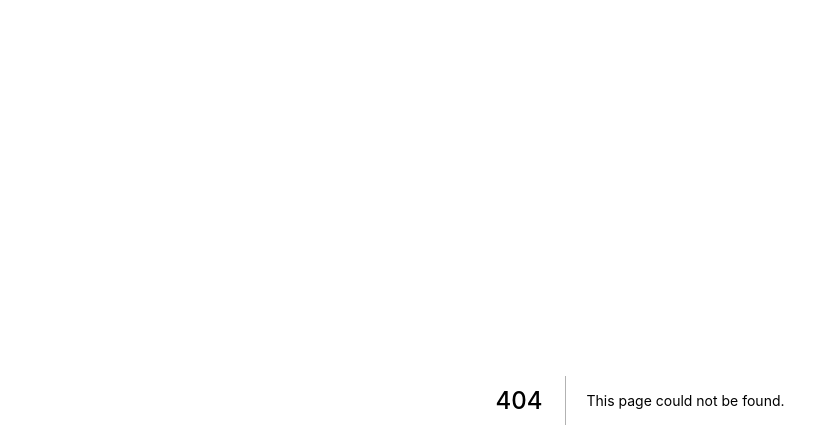
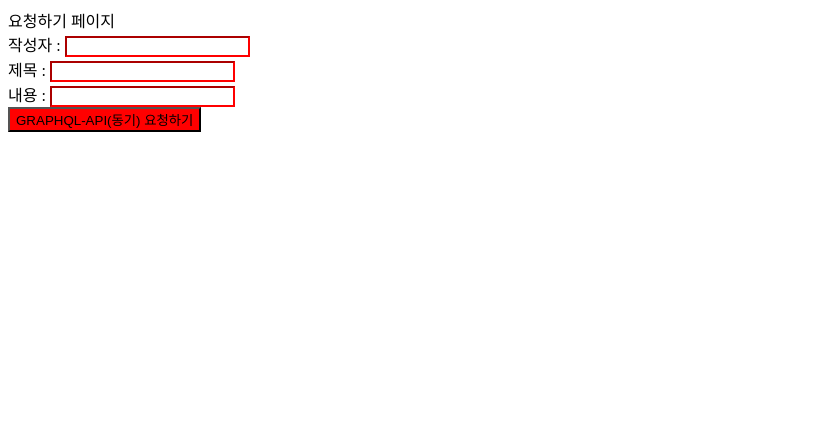
Before and after one commit to Sn-bow/code_for_study, a Next.js app: page /08-05-board/new in a window 1280 px wide. Before the commit this address had no page. Shown: the top 448 px of the page, without its empty margins (0-839 px from the left). Built offline with nearby package versions, Linux system fonts and the light colour scheme.

Commit message:
section04 - 08

```diff
--- /dev/null
+++ b/pages/08-05-board/new/index.js
@@ -0,0 +1,10 @@
+import BoardWrite from '../../../src/components/units/board/08-write/BoardWrite.container'
+//BoardWrite.container
+const GraphqlMutationInputPage = () => {
+
+    return (
+        <BoardWrite isEdit={false} />
+    )
+}
+
+export default GraphqlMutationInputPage
--- /dev/null
+++ b/src/components/units/board/08-write/BoardWrite.container.js
@@ -0,0 +1,97 @@
+import { useState } from 'react'
+import { useRouter } from 'next/router'
+import { useMutation } from '@apollo/client'
+import BoardWriteUI from './BoardWrite.presenter'
+import { CREATE_BOARD, UPDATE_BOARD } from './BoardWrite.queries'
+
+const BoardWrite = ({ isEdit }) => {
+    const router = useRouter()
+    const [myColor, setMyColor] = useState(false)
+
+    const [writer, setWriter] = useState("")
+    const [title, setTitle] = useState("")
+    const [contents, setContents] = useState("")
+
+    const [나의함수] = useMutation(CREATE_BOARD)
+    const [updateBoard] = useMutation(UPDATE_BOARD)
+
+    // apollo client 에서 변수를 사용하는 법
+    const onClickSubmit = async () => {
+        // const writer = "qqq" // 이 함수에 있으면 현재 스코프
+        const result = await 나의함수({
+            variables: { // variables 이게 $ 역할을 해줌  $writer -> variables: writer: "들어올 변수 값" || writer: {변수}
+                writer: writer, // 이 함수에 없으면 스코프 체인을 통해서 위 함수에서 찾음
+                title: title,
+                contents: contents
+            }
+        })
+        console.log(result)
+        alert(result.data.createBoard.message)
+        router.push(`/08-05-board/${result.data.createBoard.number}`)
+    }
+
+    const onClickUpdate = async () => {
+        try {
+            // 1. 수정하기 뮤테이션 날리기
+            const update = await updateBoard({
+                variables: {
+                    number: Number(router.query.number),
+                    writer: writer,
+                    title: title,
+                    contents: contents
+                }
+            })
+            // 2. 상세페이지로 이동하기
+            alert(update.data.updateBoard.message)
+            // 수정하기 페이지에서 작동하는 함수이기 때문에 router.query.number 로 값을 가지고 올 수 있다.
+            // router.push(`/08-05-board/${router.query.number}`)
+            router.push(`/08-05-board/${update.data.updateBoard.number}`)
+        } catch (error) {
+            console.error(error.message)
+            console.log(error.message)
+            alert(error.message)
+        }
+
+    }
+
+    const onChangeWriter = (e) => {
+        setWriter(e.target.value)
+        if (e.target.value && title && contents) {
+            setMyColor(true)
+        }
+    }
+
+    const onChangeTitle = (e) => {
+        setTitle(e.target.value)
+        if (writer && e.target.value && contents) {
+            setMyColor(true)
+        }
+    }
+
+    const onChangeContents = (e) => {
+        setContents(e.target.value)
+        if (writer && title && e.target.value) {
+            setMyColor(true)
+        }
+    }
+
+    return (
+        <>
+            <BoardWriteUI
+                onClickSubmit={onClickSubmit}
+                onClickUpdate={onClickUpdate}
+                onChangeWriter={onChangeWriter}
+                onChangeTitle={onChangeTitle}
+                onChangeContents={onChangeContents}
+                myColor={myColor}
+                setMyColor={setMyColor}
+                isEdit={isEdit}
+                writer={writer}
+                contents={contents}
+                title={title}
+            />
+        </>
+    )
+}
+
+export default BoardWrite;
--- /dev/null
+++ b/src/components/units/board/08-write/BoardWrite.presenter.js
@@ -0,0 +1,37 @@
+// import { RedInput, BlueButton } from './BoardWrite.styles'
+import * as S from './BoardWrite.styles'
+
+// 부모에서만 자식으로 props를 전달해 줄 수있다.
+// 리액트의 데이터 전달 방식
+// 단방향 전달 방식
+const BoardWriteUI = (props) => {
+    const {
+        onClickSubmit,
+        onChangeWriter,
+        onChangeTitle,
+        onChangeContents,
+        myColor,
+        isEdit,
+        onClickUpdate,
+        writer,
+        contents,
+        title
+    } = props
+
+    return (
+        <>
+            <div>{isEdit ? "수정하기 페이지" : "요청하기 페이지"}</div>
+            작성자 : <S.RedInput value={writer} type="text" onChange={onChangeWriter} /> <br />
+            제목 : <S.RedInput value={title} type="text" onChange={onChangeTitle} /> <br />
+            내용 : <S.RedInput value={contents} type="text" onChange={onChangeContents} /> <br />
+            <S.BlueButton
+                aaa={myColor}
+                onClick={isEdit ? onClickUpdate : onClickSubmit}
+            >
+                GRAPHQL-API(동기) {isEdit ? "수정하기" : "요청하기"}
+            </S.BlueButton>
+        </>
+    )
+}
+
+export default BoardWriteUI
--- /dev/null
+++ b/src/components/units/board/08-write/BoardWrite.queries.js
@@ -0,0 +1,22 @@
+import { gql } from '@apollo/client'
+
+
+export const CREATE_BOARD = gql`
+mutation createBoard($writer: String, $title: String, $contents: String) { # 변수의 타입 적는곳
+    createBoard(writer: $writer, title: $title, contents: $contents){       # 실제 우리가 전달할 변수 적는 곳
+        _id
+        number
+        message
+    }
+ }
+`
+
+export const UPDATE_BOARD = gql`
+ mutation updateBoard($number: Int, $writer: String, $title: String, $contents: String){
+    updateBoard(number: $number, writer: $writer, title: $title, contents: $contents){
+        _id
+        number
+        message
+    }
+ }
+`
--- /dev/null
+++ b/src/components/units/board/08-write/BoardWrite.styles.js
@@ -0,0 +1,17 @@
+import styled from '@emotion/styled'
+
+export const RedInput = styled.input`
+    border-color: red;
+`
+
+export const BlueButton = styled.button`
+    background-color: ${props => props.aaa ? "yellow" : "red"}; // 1
+    /* background-color: ${(props) => {
+        return props.aaa
+    }}; // 2 */
+`
+// () => {} 에서 return 과 중괄호 사이에 아무런 식도 존재하지않을때 리턴과 중괄호를 생략하고 () 로 대체 할 수 있고, 특별한 의미가 없으면 () 또한 생략할 수있다.-> //1
+// () 생략이 불가능 할때의 예시
+// { name : "철수"} 와 같은 객체 형식의 값이 올때
+// () 를 생략하게되면 {} 는 객체의 중괄호가 아닌 함수의 중괄호로 바뀌기 때문에 주의하여야 한다.
+// ({ name : "철수" }) // o
```
Also changed, not shown: pages/08-01-board-new/index.js (added, +14 -0 lines), pages/08-02-board-edit/index.js (added, +14 -0 lines), pages/08-03-board-component-new/index.js (added, +10 -0 lines), pages/08-04-board-component-edit/index.js (added, +10 -0 lines), pages/08-05-board/[number]/edit/index.js (added, +10 -0 lines), pages/08-05-board/[number]/index.js (added, +49 -0 lines), src/components/units/board/08-board-component/index.js (added, +14 -0 lines).
